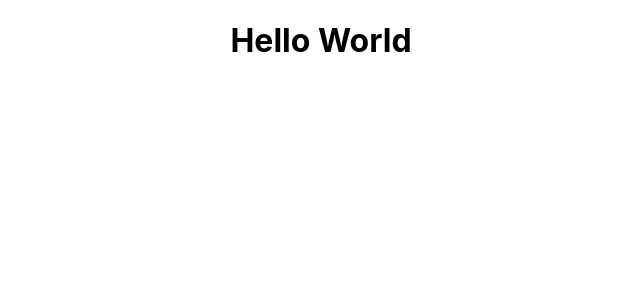
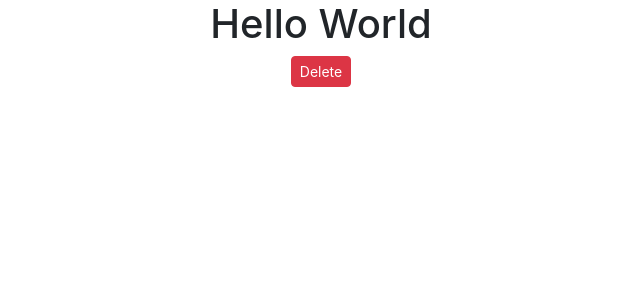
Before and after one commit to Nhu-Natalie/react-ducdo, a React (Create React App) app: page / in a window 1280 px wide. Shown: the top 300 px of the page, without its empty margins (319-959 px from the left). Built offline with nearby package versions, Linux system fonts and the light colour scheme.

Commit message:
data from childToParent

```diff
--- a/public/index.html
+++ b/public/index.html
@@ -1,15 +1,15 @@
 <!DOCTYPE html>
 <html lang="en">
+
 <head>
   <meta charset="utf-8" />
   <link rel="icon" href="%PUBLIC_URL%/favicon.ico" />
   <meta name="viewport" content="width=device-width, initial-scale=1" />
   <meta name="theme-color" content="#000000" />
-    <meta
-      name="description"
-      content="Web site created using create-react-app"
-    />
+  <meta name="description" content="Web site created using create-react-app" />
   <link rel="apple-touch-icon" href="%PUBLIC_URL%/logo192.png" />
+  <link rel="stylesheet" href="https://cdn.jsdelivr.net/npm/bootstrap@5.3.2/dist/css/bootstrap.min.css">
+
   <!--
       manifest.json provides metadata used when your web app is installed on a
       user's mobile device or desktop. See https://developers.google.com/web/fundamentals/web-app-manifest/
@@ -26,6 +26,7 @@
     -->
   <title>React App</title>
 </head>
+
 <body>
   <noscript>You need to enable JavaScript to run this app.</noscript>
   <div id="root"></div>
@@ -40,4 +41,5 @@
       To create a production bundle, use `npm run build` or `yarn build`.
     -->
 </body>
+
 </html>
--- a/src/App.js
+++ b/src/App.js
@@ -1,25 +1,29 @@
-import logo from "./logo.svg";
 import "./App.css";
-
-// // import tất cả
-// import * as constantAll from "./constants/constant";
-
-// console.log(constantAll);
-// // Lấy biến name
-// console.log(constantAll.name);
-
-// Dùng DESTRUCTURING
-import { name, job } from "./constants/constant";
-console.log(name);
-// Lấy biến name
-console.log(job);
+import Child from "./component/Child";
 
 function App() {
+  const handleDelete = (id) => {
+    console.log("id", id);
+  };
+
   return (
     <div className="App">
       <h1>Hello World</h1>
+      <Child onDelete={handleDelete} />
     </div>
   );
 }
 
 export default App;
+// # Component CHA
+// 1. Định nghĩa 1 thuộc tính bằng 1 function callback
+// <Child onDelete={handleDelete} />
+// const handleDelete = () => {}
+
+// # Component CON
+// Nhận vào giá trị function callback đó
+// function Child(props) { const onDelete = props.onDelete }
+// Call function vừa nhận từ CHA
+// const handleDelete = () => { onDelete(1)}
+// const handleDelete = (id) => {console.log("id", id)}
+// id chính là 1 được truyền từ CON lên CHA
--- /dev/null
+++ b/src/component/Child.js
@@ -0,0 +1,19 @@
+function Child(props) {
+  //   const { onDelete } = props;
+  const onDelete = props.onDelete;
+  //   console.log(onDelete);
+
+  const handleDelete = () => {
+    onDelete(1);
+  };
+
+  return (
+    <div>
+      <button onClick={handleDelete} className="btn btn-danger btn-sm">
+        Delete
+      </button>
+    </div>
+  );
+}
+
+export default Child;
--- a/src/constants/constant.js
+++ /dev/null
@@ -1,8 +0,0 @@
-// export const name = "ducdo";
-
-// export const job = "it";
-
-const name = "ducdo";
-const job = "it";
-
-export { name, job };
```
Also changed, not shown: src/test.js (added, +16 -0 lines). Lines whose indentation alone changed are shown as unchanged.
